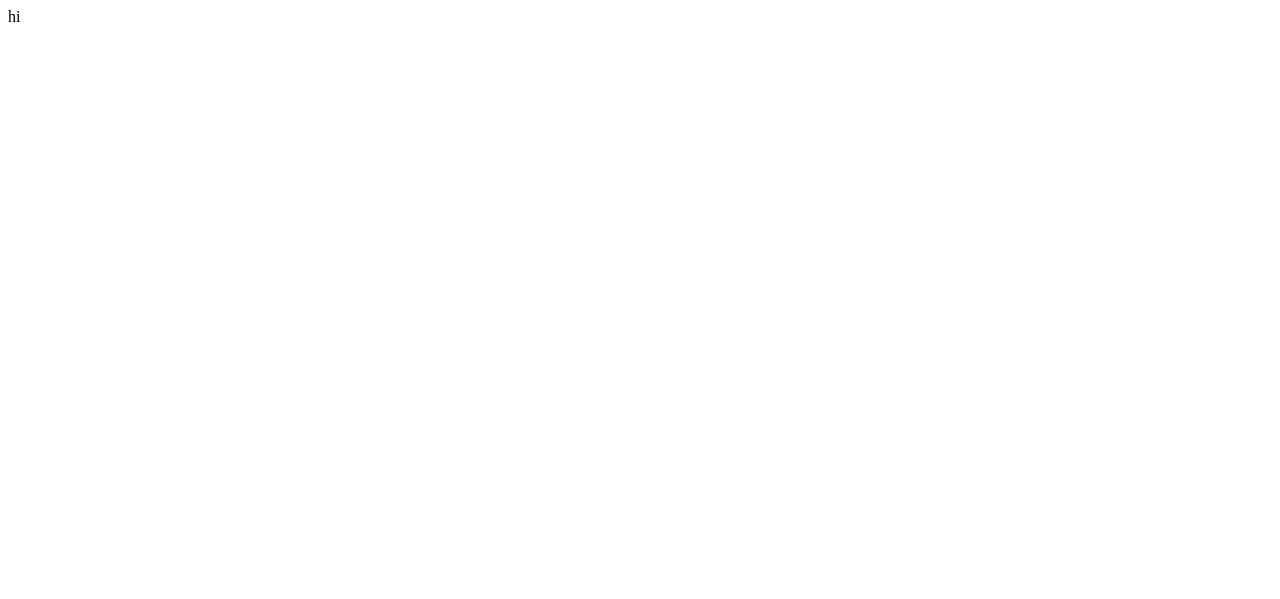
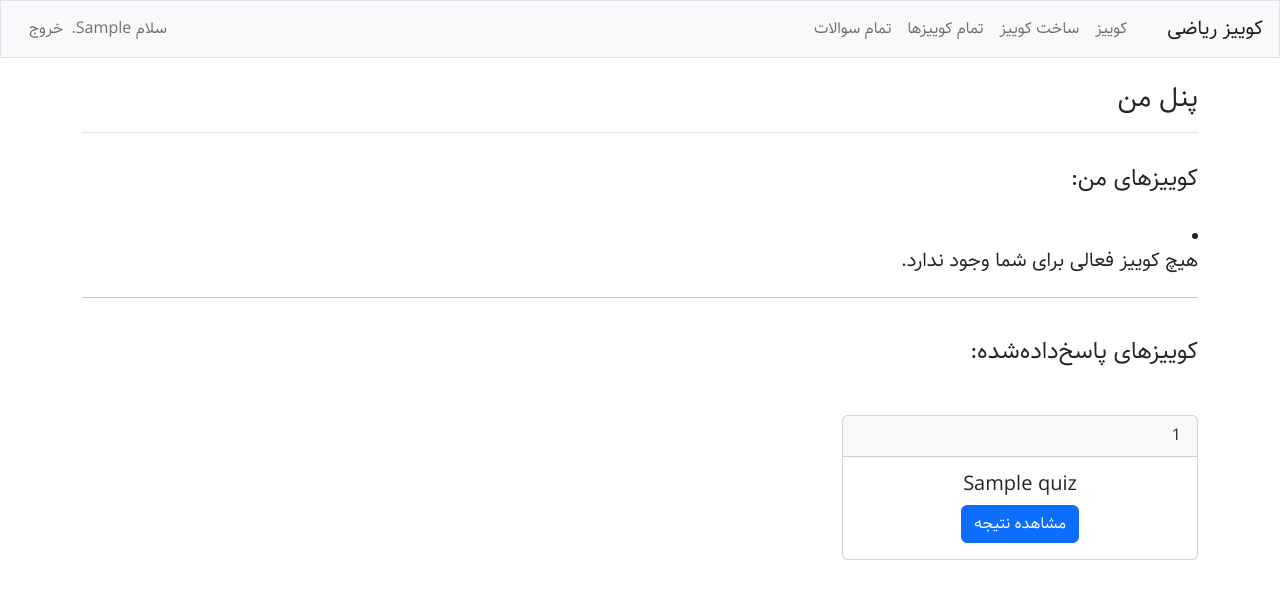
Before and after one commit to ali-nakhaee/Q_web, a Django app: page /my_panel/ in a window 1280 px wide. Before the commit the part shown is almost empty. Shown: the top 599 px of the page. Run offline with Django 4.2, Linux system fonts and the light colour scheme; a user stored in the database is signed in; tables that the repository leaves empty hold one stand-in row (values such as "Sample post"); parts of the project's set-up code (start-up, migrations or seed data) failed here and were passed over; some libraries are stand-ins or nearby versions.

Commit message:
my_panel added to site

```diff
--- /dev/null
+++ b/quiz/templates/quiz/my_panel.html
@@ -0,0 +1,49 @@
+{% extends "quiz/base.html" %}
+{% load bootstrap5 %}
+
+{% block page_header %}
+  <h3>پنل من</h3>
+{% endblock page_header %}
+
+{% block content %}
+
+<br><h4>کوییزهای من:</h4><br>
+<div class="row">
+{% for quiz in not_answered_quizzes %}
+<div class="col-sm-4 mt-3">
+<div class="card">
+    <div class="card-header">
+      {{ forloop.counter }}
+    </div>
+    <div class="card-body text-center">
+      <h5 class="card-title">{{ quiz.title }}</h5>
+      <a href="{% url 'quiz:commitment' quiz.id %}" class="btn btn-primary">شرکت در کوییز</a>
+    </div>
+  </div>
+</div>
+{% empty %}
+      <li><h5>هیچ کوییز فعالی برای شما وجود ندارد.</h5></li>
+{% endfor %}
+</div>
+<hr>
+
+
+<br><h4>کوییزهای پاسخ‌داده‌شده:</h4><br>
+<div class="row">
+{% for quizanswer in answered_quizzes %}
+<div class="col-sm-4 mt-3">
+<div class="card">
+    <div class="card-header">
+      {{ forloop.counter }}
+    </div>
+    <div class="card-body text-center">
+      <h5 class="card-title">{{ quizanswer.quiz.title }}</h5>
+      <a href="{% url 'quiz:commitment' quizanswer.id %}" class="btn btn-primary">مشاهده نتیجه</a>
+    </div>
+  </div>
+</div>
+{% empty %}
+      <li><h5>شما در هیچ کوییزی شرکت نکرده‌اید.</h5></li>
+{% endfor %}
+</div>
+{% endblock content %}
--- a/quiz/templates/quiz/quiz_page.html
+++ b/quiz/templates/quiz/quiz_page.html
@@ -2,7 +2,7 @@
 {% load bootstrap5 %}
 
 {% block page_header %}
-  <h1>کوییز</h1>
+  <h1>{{ quiz_title }}</h1>
 {% endblock page_header %}
 
 {% block content %}
@@ -11,12 +11,12 @@
   <div class='col-md-4'>
     <label for="quiz_title" class="form-label">عنوان کوییز:</label>
       <input type="text" class="form-control" id="quiz_title" name="quiz_title"
-      value={{ title }} required>
+      value="{{ quiz_title }}" required>
   </div>
   <div class='col-md-4'>
     <label for="duration" class="form-label">مدت زمان (دقیقه):</label>
     <input type="number" class="form-control" id="duration" name="duration"
-    value={{duration}} required min="1" max="180">
+    value={{ duration }} required min="1" max="180">
   </div>
   <div class="col-md-2">
     <div class="form-check">
--- a/quiz/views.py
+++ b/quiz/views.py
@@ -135,7 +135,7 @@ def take_quiz(request, quiz_id):
             print(quiz_answer.date_answered)
             print('duration:')
             print(answer_duration)
-            return HttpResponse('quiz ended!')
+            return redirect("quiz:my_panel")
 
     else:
         return HttpResponse('method not allowed!')
@@ -288,7 +288,7 @@ def quiz_page(request, quiz_id):
         raise Http404
     if request.method != "POST":
         questions = quiz.questions.values('text', 'true_answer')
-        context = {'title': quiz.title, 'questions': questions, 'duration': quiz.duration,
+        context = {'quiz_title': quiz.title, 'questions': questions, 'duration': quiz.duration,
                    'is_published': quiz.is_published, 'answer_published': quiz.answer_published,
                    'quiz_id': quiz.id}
         return render(request, 'quiz/quiz_page.html', context)
@@ -324,5 +324,9 @@ def my_panel(request):
     for quiz_id in published_quizzes_ids:
         if quiz_id not in user_quizanswer_ids:
             not_answered_quiz_ids.append(quiz_id)
-    print(published_quizzes_ids, user_quizanswer_ids, not_answered_quiz_ids)
-    return HttpResponse('hi')
+    # print(published_quizzes_ids, user_quizanswer_ids, not_answered_quiz_ids)
+    # return HttpResponse('hi')
+    not_answered_quizzes = Quiz.objects.filter(id__in=not_answered_quiz_ids)
+    answered_quizzes = QuizAnswer.objects.filter(user=user).order_by('-date_answered')
+    context = {'not_answered_quizzes': not_answered_quizzes, 'answered_quizzes': answered_quizzes}
+    return render(request, 'quiz/my_panel.html', context)
```
